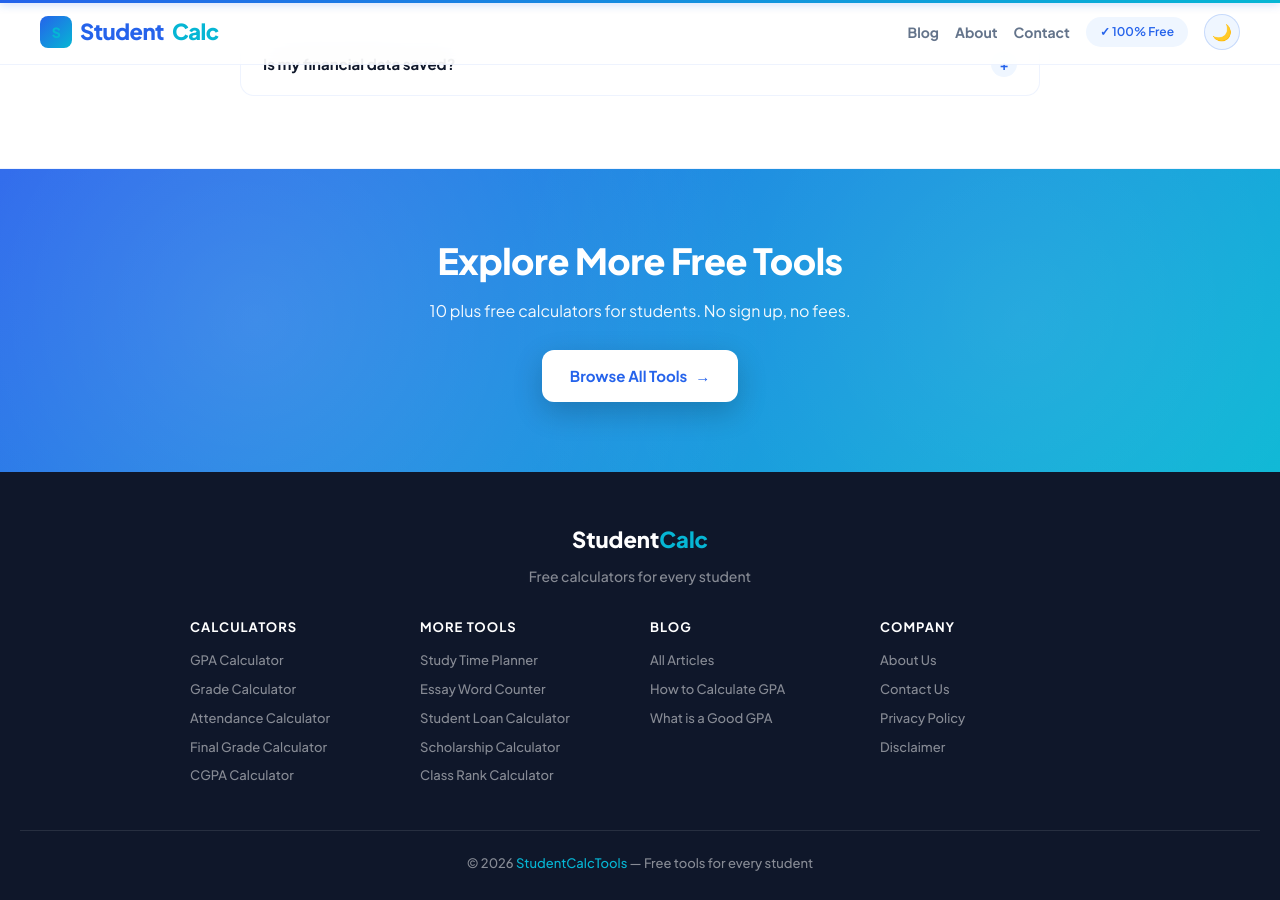
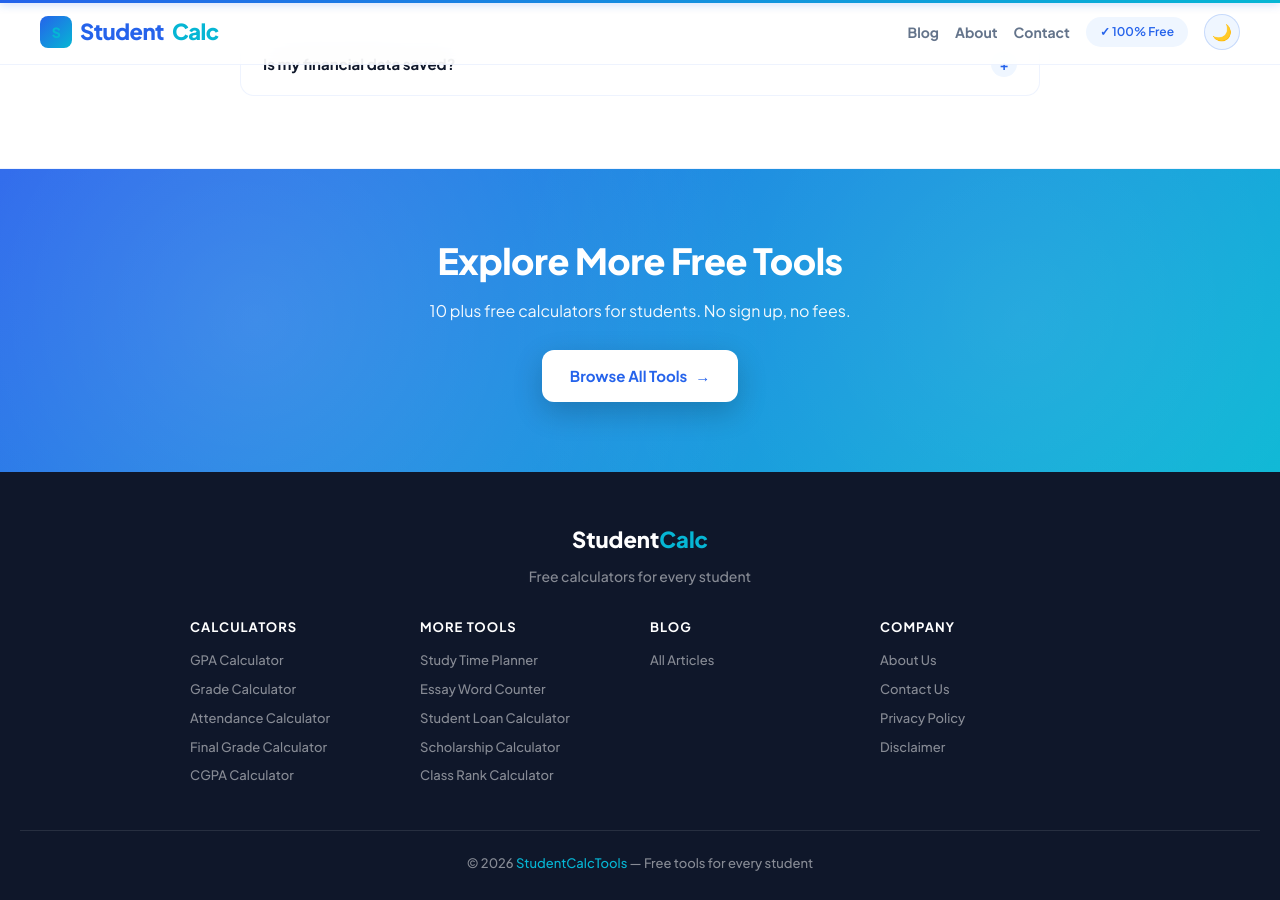
Before and after one commit to zaidmeo09-dhangal/studentcalctools, a Jekyll site: the page student-loan-calculator/index.html, which Jekyll copies as it is, in a window 1280 px wide and 900 px high, scrolled down 2367 px. Built offline with Jekyll 4.4.1, drawn with Linux system fonts in a browser that asks for light colours.

Commit message:
Fix student loan calculator SEO URLs and footer link

```diff
--- a/student-loan-calculator/index.html
+++ b/student-loan-calculator/index.html
@@ -2,10 +2,10 @@
 <html lang="en">
 <head>
     <meta charset="UTF-8">
-    <link rel="apple-touch-icon" sizes="180x180" href="apple-touch-icon.png">
-    <link rel="icon" type="image/png" sizes="32x32" href="favicon-32x32.png">
-    <link rel="icon" type="image/png" sizes="16x16" href="favicon-16x16.png">
-    <link rel="manifest" href="site.webmanifest">
+    <link rel="apple-touch-icon" sizes="180x180" href="/apple-touch-icon.png">
+   <link rel="icon" type="image/png" sizes="32x32" href="/favicon-32x32.png">
+   <link rel="icon" type="image/png" sizes="16x16" href="/favicon-16x16.png">
+   <link rel="manifest" href="/site.webmanifest">
     <meta name="theme-color" content="#2563eb">
     <link rel="canonical" href="https://studentcalctools.com/student-loan-calculator/">
     <meta name="viewport" content="width=device-width, initial-scale=1.0">
@@ -14,14 +14,14 @@
 
     <meta property="og:type" content="website">
     <meta property="og:site_name" content="StudentCalcTools">
-    <meta property="og:url" content="https://studentcalctools.com/student-loan-calculator.html">
+    <meta property="og:url" content="https://studentcalctools.com/student-loan-calculator/">
     <meta property="og:title" content="Student Loan Calculator - Monthly Payment & Interest">
     <meta property="og:description" content="Calculate your monthly student loan payment, total interest, and total paid.">
-    <meta property="og:image" content="https://studentcalctools.com/og-image.png">
+    <meta property="og:image" content="https://studentcalctools.com/assets/images/og-image.webp">
     <meta name="twitter:card" content="summary_large_image">
     <meta name="twitter:title" content="Student Loan Calculator - Free">
     <meta name="twitter:description" content="Calculate monthly student loan payments instantly.">
-    <meta name="twitter:image" content="https://studentcalctools.com/og-image.png">
+    <meta name="twitter:image" content="https://studentcalctools.com/assets/images/og-image.webp">
     <meta name="author" content="StudentCalcTools">
 
     <script async src="https://www.googletagmanager.com/gtag/js?id=G-QFNEKR7QE0"></script>
@@ -134,7 +134,7 @@
     </style>
 
     <script type="application/ld+json">
-    {"@context":"https://schema.org","@type":"WebApplication","name":"Student Loan Calculator","url":"https://studentcalctools.com/student-loan-calculator.html","description":"Calculate monthly student loan payment, total interest, and total amount paid.","applicationCategory":"FinanceApplication","operatingSystem":"All","offers":{"@type":"Offer","price":"0","priceCurrency":"USD"}}
+    {"@context":"https://schema.org","@type":"WebApplication","name":"Student Loan Calculator","url":"https://studentcalctools.com/student-loan-calculator/","description":"Calculate monthly student loan payment, total interest, and total amount paid.","applicationCategory":"FinanceApplication","operatingSystem":"All","offers":{"@type":"Offer","price":"0","priceCurrency":"USD"}}
     </script>
     <script type="application/ld+json">
     {"@context":"https://schema.org","@type":"FAQPage","mainEntity":[
@@ -258,8 +258,8 @@
         <p class="footer-tagline">Free calculators for every student</p>
         <div class="footer-grid">
             <div class="footer-col"><p class="col-title">Calculators</p><a href="/gpa-calculator/">GPA Calculator</a><a href="/grade-calculator/">Grade Calculator</a><a href="/attendance-calculator/">Attendance Calculator</a><a href="/final-grade-calculator/">Final Grade Calculator</a><a href="/cgpa-calculator/">CGPA Calculator</a></div>
-            <div class="footer-col"><p class="col-title">More Tools</p><a href="/study-time-planner/">Study Time Planner</a><a href="/essay-word-counter/">Essay Word Counter</a><a href="student-loan-calculator.html">Student Loan Calculator</a><a href="/scholarship-calculator/">Scholarship Calculator</a><a href="/class-rank-calculator/">Class Rank Calculator</a></div>
-            <div class="footer-col"><p class="col-title">Blog</p><a href="/blog/">All Articles</a><a href="/blog/">How to Calculate GPA</a><a href="/blog/">What is a Good GPA</a></div>
+            <div class="footer-col"><p class="col-title">More Tools</p><a href="/study-time-planner/">Study Time Planner</a><a href="/essay-word-counter/">Essay Word Counter</a><a href="/student-loan-calculator/">Student Loan Calculator</a><a href="/scholarship-calculator/">Scholarship Calculator</a><a href="/class-rank-calculator/">Class Rank Calculator</a></div>
+            <div class="footer-col"><p class="col-title">Blog</p><a href="/blog/">All Articles</a></div>
             <div class="footer-col"><p class="col-title">Company</p><a href="/about-us/">About Us</a><a href="/contact-us/">Contact Us</a><a href="/privacy-policy/">Privacy Policy</a><a href="/disclaimer/">Disclaimer</a></div>
         </div>
         <div class="footer-bottom"><p>© 2026 <span>StudentCalcTools</span> — Free tools for every student</p></div>
```
